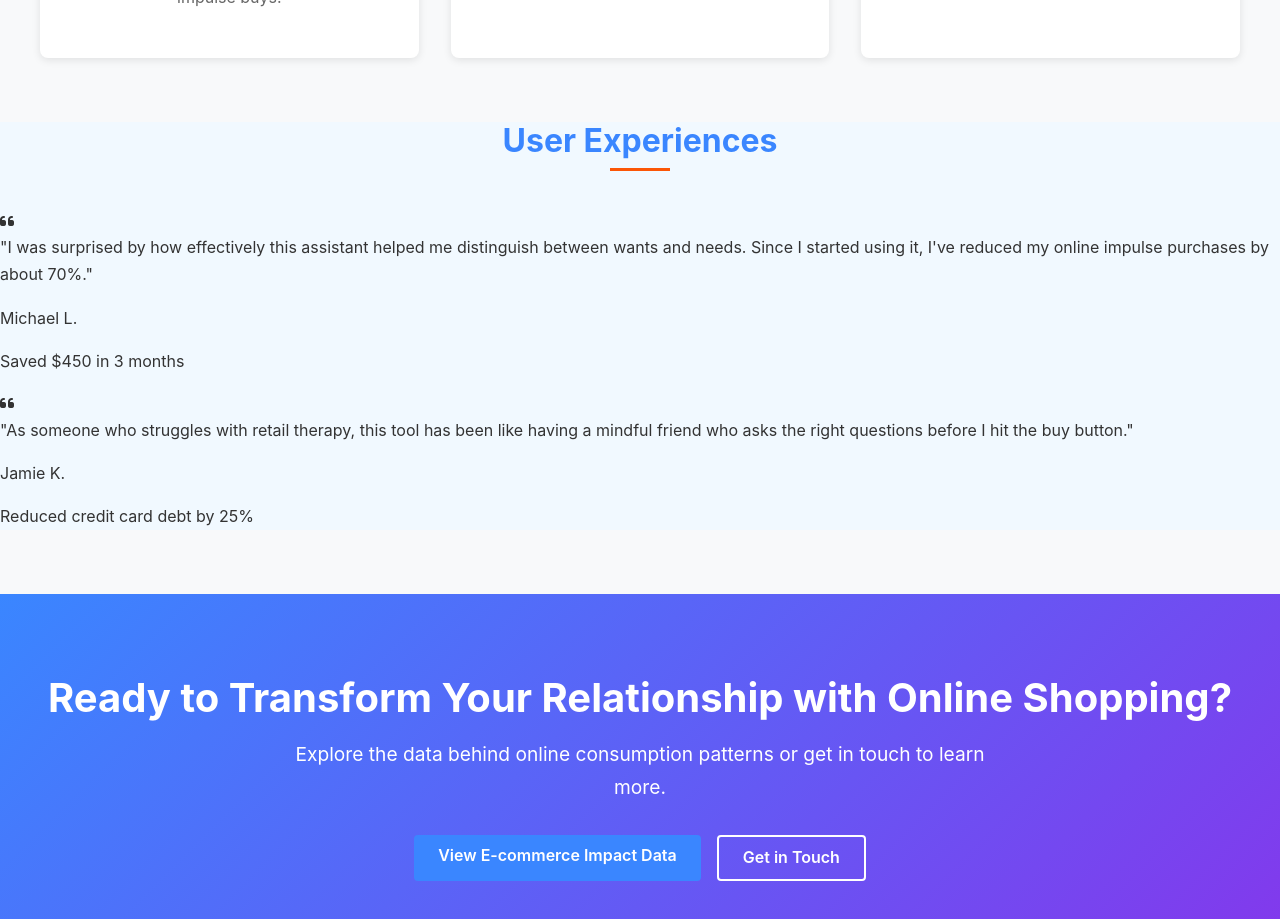
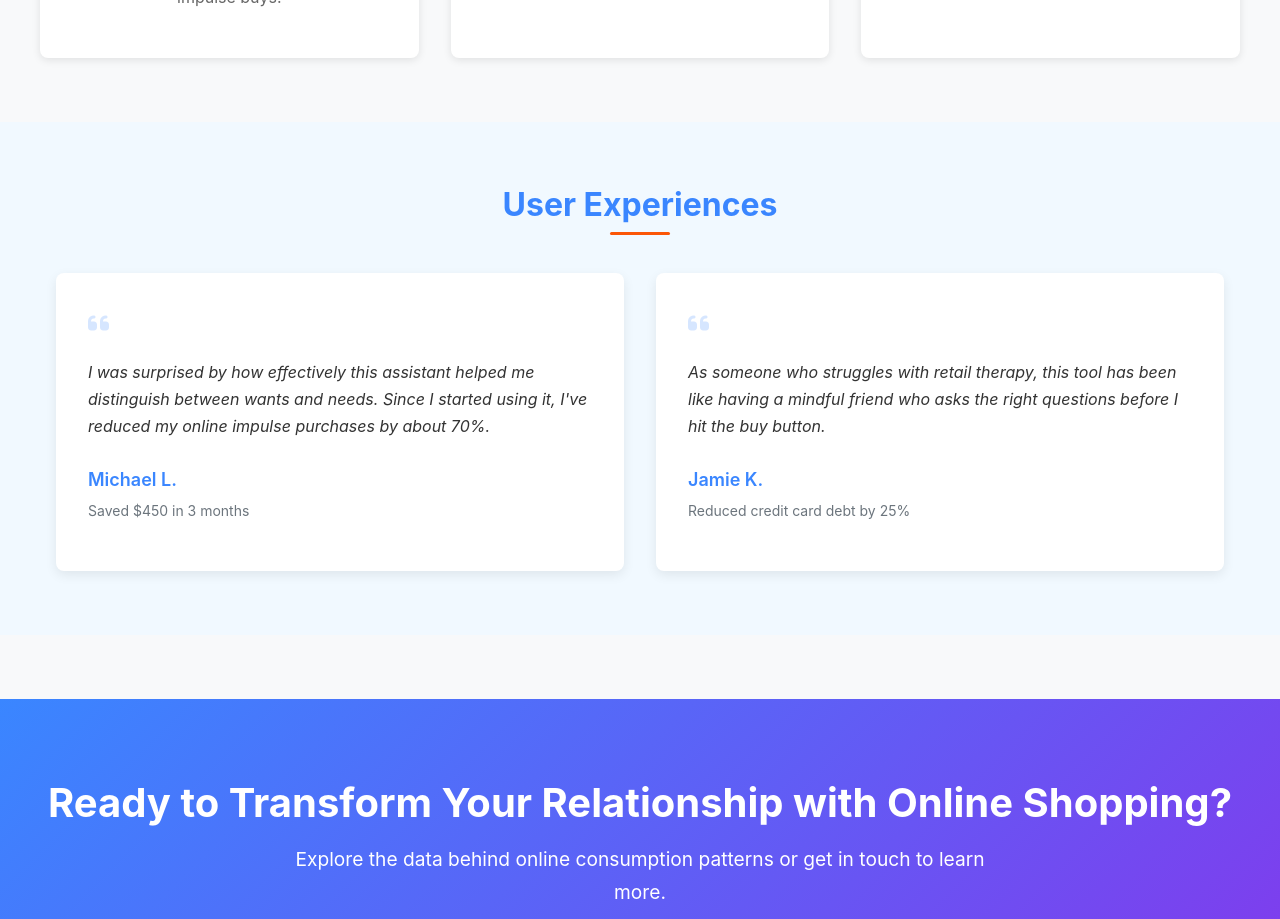
Before and after one commit to hehjunlim/IS219Final, a Next.js app in the folder mindful-consumer-portfolio/: page /projects/ai-assistant in a window 1280 px wide. Shown: the part 3060-3979 px from the top of the page. Built offline with nearby package versions, Linux system fonts and the light colour scheme.

Commit message:
finalized ai assistant page

```diff
--- a/mindful-consumer-portfolio/src/components/Testimonials.js
+++ b/mindful-consumer-portfolio/src/components/Testimonials.js
@@ -1,7 +1,7 @@
 import React from 'react';
 import styles from '../styles/Testimonials.module.css';
 
-const testimonials = [
+const allTestimonials = [
   {
     id: 1,
     text: "The e-commerce visualization helped me understand how my online shopping was impacting my finances. I've cut my monthly online spending by 40% using these strategies.",
@@ -19,16 +19,35 @@ const testimonials = [
     text: "I was shocked to see how my credit card debt correlated with my online shopping habits. This data visualization was the wake-up call I needed.",
     name: "Jessica Rivera",
     title: "Elementary School Teacher"
+  },
+  {
+    id: 4,
+    text: "I was surprised by how effectively this assistant helped me distinguish between wants and needs. Since I started using it, I've reduced my online impulse purchases by about 70%.",
+    name: "Michael L.",
+    title: "Saved $450 in 3 months"
+  },
+  {
+    id: 5,
+    text: "As someone who struggles with retail therapy, this tool has been like having a mindful friend who asks the right questions before I hit the buy button.",
+    name: "Jamie K.",
+    title: "Reduced credit card debt by 25%"
   }
 ];
 
-const Testimonials = () => {
+const Testimonials = ({ testimonialIds, customTitle }) => {
+  // If specific IDs are provided, filter testimonials. Otherwise, show first 3
+  const testimonialsToShow = testimonialIds
+    ? allTestimonials.filter(t => testimonialIds.includes(t.id))
+    : allTestimonials.slice(0, 3);
+
   return (
     <section className={styles.testimonialsSection}>
       <div className="global-container">
-        <h2 className={styles.testimonialsSectionTitle}>What People Are Saying</h2>
+        <h2 className={styles.testimonialsSectionTitle}>
+          {customTitle || "What People Are Saying"}
+        </h2>
         <div className={styles.testimonialsGrid}>
-          {testimonials.map((testimonial) => (
+          {testimonialsToShow.map((testimonial) => (
             <div key={testimonial.id} className={styles.testimonialCard}>
               <div className={styles.testimonialQuoteIcon}>
                 <i className="fas fa-quote-left"></i>
--- a/mindful-consumer-portfolio/src/pages/projects/ai-assistant.js
+++ b/mindful-consumer-portfolio/src/pages/projects/ai-assistant.js
@@ -9,6 +9,7 @@ import Benefits from '../../components/Benefits';
 import Features from '../../components/Features';
 import styles from '../../styles/Project.module.css';
 import ProjectHeader from '../../components/ProjectHeader';
+import Testimonials from '../../components/Testimonials';
 
 export default function AIAssistant() {
     const projectData = {
@@ -96,43 +97,11 @@ export default function AIAssistant() {
                     title="Key Benefits"
                     benefits={assistantBenefits}
                 />
-
-                {/* Social proof - Cialdini principle */}
-                <section className="section" style={{ background: '#f1f9ff' }}>
-                    <div className="container">
-                        <h2 className={styles.sectionTitle}>User Experiences</h2>
-                        <div className={styles.testimonialsContainer}>
-                            <div className={styles.testimonialCard}>
-                                <div className={styles.quoteIcon}>
-                                    <i className="fas fa-quote-left"></i>
-                                </div>
-                                <p>
-                                    "I was surprised by how effectively this assistant helped me distinguish between wants and needs.
-                                    Since I started using it, I've reduced my online impulse purchases by about 70%."
-                                </p>
-                                <div className={styles.testimonialAuthor}>
-                                    <p className={styles.authorName}>Michael L.</p>
-                                    <p>Saved $450 in 3 months</p>
-                                </div>
-                            </div>
-
-                            <div className={styles.testimonialCard}>
-                                <div className={styles.quoteIcon}>
-                                    <i className="fas fa-quote-left"></i>
-                                </div>
-                                <p>
-                                    "As someone who struggles with retail therapy, this tool has been like having a
-                                    mindful friend who asks the right questions before I hit the buy button."
-                                </p>
-                                <div className={styles.testimonialAuthor}>
-                                    <p className={styles.authorName}>Jamie K.</p>
-                                    <p>Reduced credit card debt by 25%</p>
-                                </div>
-                            </div>
-                        </div>
-                    </div>
-                </section>
-
+                {/* Social Proof Section - Cialdini principle */}
+                <Testimonials
+                    testimonialIds={[4, 5]}
+                    customTitle="User Experiences"
+                />
                 <section className={styles.ctaSection}>
                     <div className="container">
                         <h2>Ready to Transform Your Relationship with Online Shopping?</h2>
```
